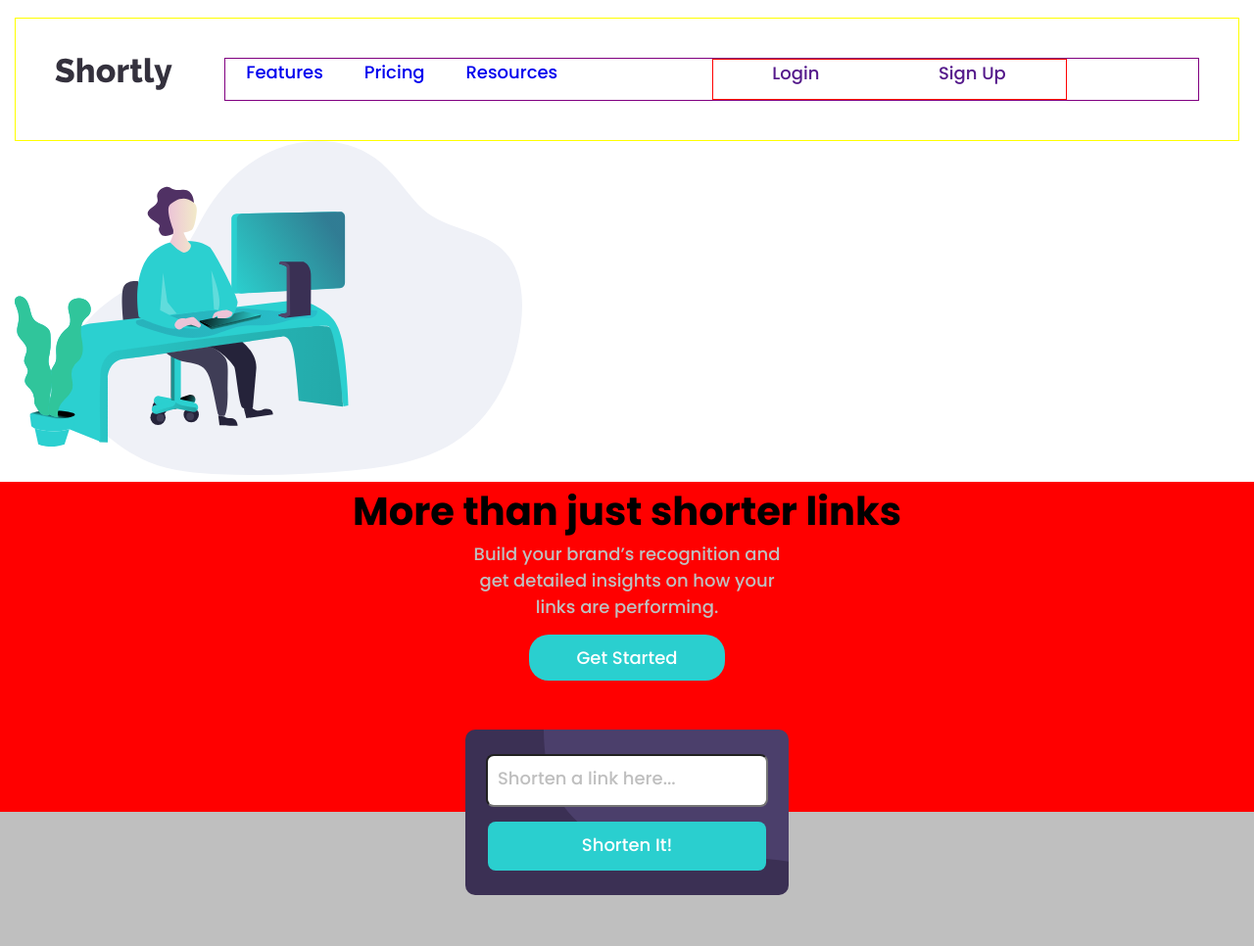
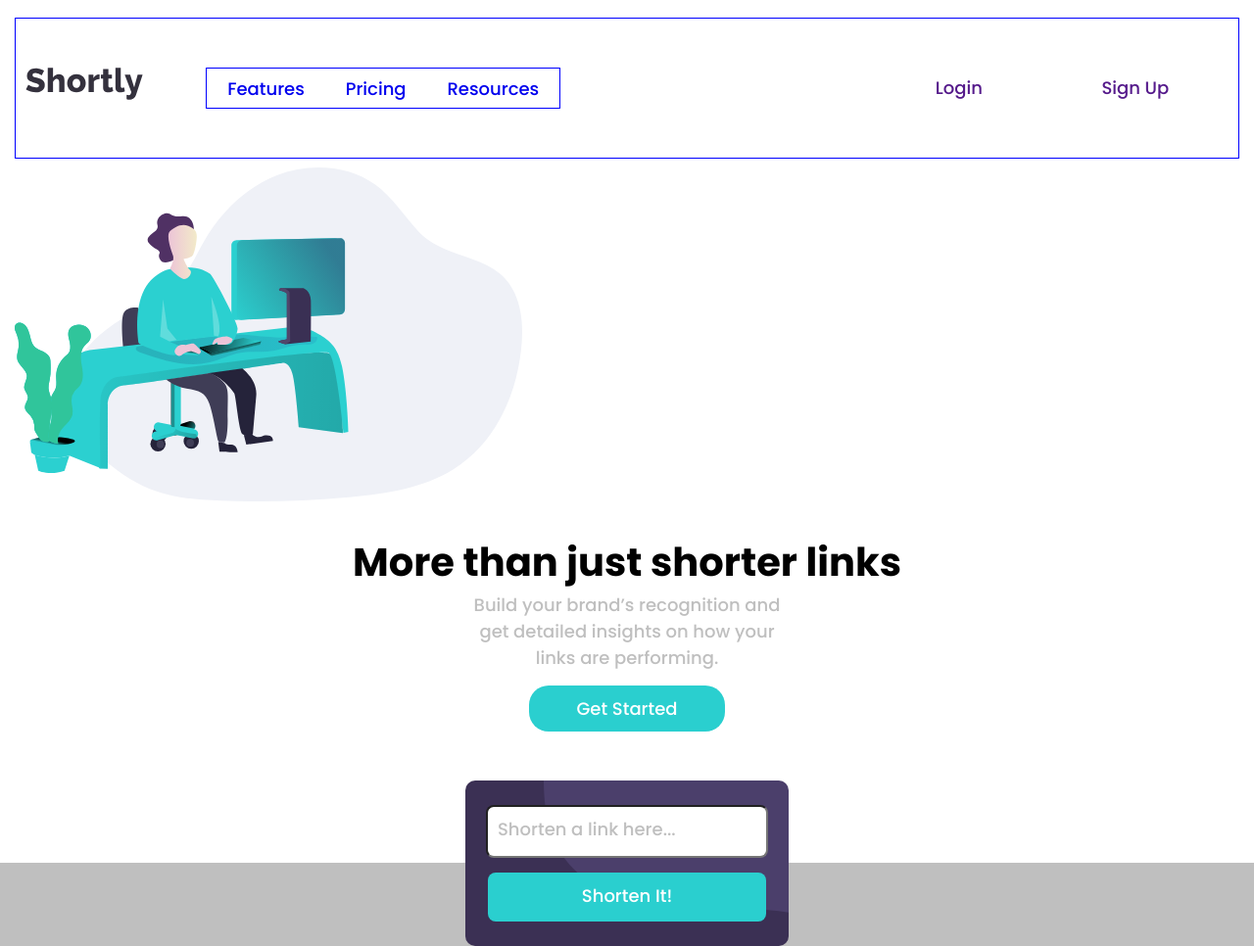
Before and after one commit to MiguelGoda/frontend-mentor-3, a plain HTML site: page index.html in a window 1280 px wide. Shown: the top 966 px of the page at 98% size. Drawn offline with Linux system fonts and the light colour scheme.

Commit message:
arreglando problemas

```diff
--- a/css/style.css
+++ b/css/style.css
@@ -22,13 +22,12 @@
   font-family: var(--Family);
   font-size: var(--Font_size);
 }
-  .wrapper{
+.wrapper {
   padding: 0 15px;
 }
-  .header{
+.header {
   background: white;
   padding-top: 1em;
-    overflow: hidden;
 }
 .header--contenedor {
   display: flex;
@@ -44,29 +43,35 @@
 .item {
   text-align: center;
   height: 40px;
-    justify-content: center;
+  display: flex;
+  align-items: center;
 }
 .item:hover {
   background-color: var(--Cyan);
   width: 17em;
-    text-align: center;
   border-radius: 2em;
   height: 40px;
   justify-content: center;
 }
-
-  .describe-contenedor {
+.describe {
+  overflow: hidden;
+}
+.illustration--contenedor {
+  margin-top: 0.5em;
+}
+.describe-propaganda {
   display: flex;
   flex-direction: column;
   justify-content: center;
   align-items: center;
 }
-  .describe h1 {
+.describe-propaganda h1 {
+  margin-top: 25px;
   font-weight: 700;
   font-size: 40px;
   text-align: center;
 }
-  .describe p {
+.describe-propaganda p {
   text-align: center;
   font-size: var(--Font_size);
   color: var(--Gray);
@@ -153,7 +158,7 @@
   background-color: var(--Gray);
   margin-top: -85px;
 }
-  .propaganda-contenedor{
+.propaganda-contenedor {
   display: flex;
   flex-direction: column;
   justify-content: center;
@@ -185,15 +190,15 @@
   align-items: center;
   margin-bottom: 60px;
 }
-  .caja p{
+.caja p {
   text-align: center;
 }
-  .description{
+.description {
   width: 311px;
   margin-top: 15px;
   margin-bottom: 45px;
 }
-  .description p{
+.description p {
   font-size: var(--Font_size);
   color: var(--Gray);
 }
@@ -218,7 +223,7 @@
   height: 10px;
   transform: rotateZ(90deg);
 }
-  .segunda-parte{
+.segunda-parte {
   background-image: url(/images/bg-boost-mobile.svg);
   height: 300px;
   color: white;
@@ -229,48 +234,48 @@
   justify-content: center;
   align-items: center;
 }
-  .footer{
+.footer {
   background-color: var(--Very_Dark_Violet);
   color: white;
 }
-  .footer-logotipo{
+.footer-logotipo {
   margin-top: 50px;
 }
 .footer li {
   list-style: none;
 }
 
-  .footer-container{
+.footer-container {
   display: flex;
   flex-direction: column;
   justify-content: center;
   align-items: center;
   text-align: center;
 }
-.table{
+.table {
   font-size: var(--Font_size);
   margin: 10px;
 }
-.table-titulo{
+.table-titulo {
   margin: 25px;
 }
 .features li {
   margin: 10px;
   font-size: var(--Font_size);
 }
-.social{
+.social {
   padding: 50px;
 }
-.social-contenedor{
+.social-contenedor {
   display: flex;
   flex-direction: row;
   justify-content: center;
   align-items: center;
 }
-.redes{
+.redes {
   margin: 0px 12px 0px 12px;
 }
-.redes img{
+.redes img {
   width: 35px;
 }
 @media screen and (max-width: 375px) {
@@ -299,7 +304,7 @@ padding: 50px;
     align-items: center;
     justify-content: space-evenly;
   }
-  .menu-izquierda{
+  .menu-izquierda {
     display: flex;
     flex-direction: column;
     align-items: center;
@@ -319,10 +324,9 @@ padding: 50px;
     content: "";
     height: 1px;
     width: 280px;
-    background:rgba(156, 154, 154, 0.418);
+    background: rgba(156, 154, 154, 0.418);
     position: absolute;
     top: 215px;
-
   }
 
   .line {
@@ -332,42 +336,39 @@ padding: 50px;
   }
 }
 @media screen and (min-width: 376px) {
-  body{
-    background: red;
-  }
   .wrapper {
     max-width: 1440px;
     margin: auto;
   }
-  .container{
-    padding: 40px;
-    border: 1px yellow solid;
+
+  .item:hover {
+    background-color: var(--Cyan);
+    width: 7em;
+    border-radius: 2em;
+    height: 40px;
+  }
+
+  .container {
+    padding: 50px 10px;
+    border: 1px blue solid;
     display: flex;
     justify-content: space-between;
   }
-  .header--contenedor{
-    margin: 1px solid blue;
+  .menu {
+    width: 85%;
     display: flex;
-    justify-content: space-around;
-  }
-  .menu{
-    width: 85%;
-    border: 1px purple solid;
-    display: grid;
-    grid-template-columns: 1fr 1fr ;
-    grid-template-rows: auto;
     justify-content: space-between;
   }
-  .menu-derecha{
-    /* border: 1px solid blue; */
+  .menu-derecha {
+    border: 1px solid blue;
     width: 20em;
     color: var(--Gray);
     display: flex;
     justify-content: space-around;
     flex-direction: row;
   }
-  .menu-izquierda{
-    border: 1px solid red;
+  .menu-izquierda {
+    /* border: 1px solid red; */
     width: 20em;
     display: flex;
     flex-direction: row;
--- a/index.html
+++ b/index.html
@@ -1,15 +1,11 @@
 <!DOCTYPE html>
 <html lang="en">
+
 <head>
   <meta charset="UTF-8" />
   <meta name="viewport" content="width=device-width, initial-scale=1.0" />
 
-    <link
-      rel="icon"
-      type="image/png"
-      sizes="32x32"
-      href="./images/favicon-32x32.png"
-    />
+  <link rel="icon" type="image/png" sizes="32x32" href="./images/favicon-32x32.png" />
   <link rel="stylesheet" href="./css/style.css" />
 
   <title>Frontend Mentor | Shortly URL shortening API Challenge</title>
@@ -27,12 +23,7 @@
       <header class="container">
         <div class="header--contenedor">
           <figure class="logotipo">
-              <img
-                src="./images/logo.svg"
-                srcset="./images/logo.svg 1x, ./images/logo.svg 2x"
-                width="120px"
-                alt="logo"
-              />
+            <img src="./images/logo.svg" srcset="./images/logo.svg 1x, ./images/logo.svg 2x" width="120px" alt="logo" />
           </figure>
           <div class="burguer-button" id="burguer-button">
             <div class="line line-1"></div>
@@ -62,24 +53,17 @@
           </div>
         </nav>
       </header>
-        <div class="illustration--contenedor">
-          <figure>
-            <img
-              src="./images/illustration-working.svg"
-              alt="illustration-working"
-              srcset="
-                ./images/illustration-working.svg 1x,
-                ./images/illustration-working.svg 2x
-              "
-              width="518px"
-            />
-          </figure>
-        </div>
     </div>
   </section>
   <section class="describe">
     <div class="wrapper">
       <div class="describe-contenedor">
+        <div class="illustration--contenedor">
+          <figure>
+            <img src="./images/illustration-working.svg" alt="illustration-working" srcset=" /images/illustration-working.svg 1x, ./images/illustration-working.svg 2x" width="518px" />
+          </figure>
+        </div>
+        <div class="describe-propaganda">
           <div class="tittle">
             <h1>More than just shorter links</h1>
           </div>
@@ -90,17 +74,12 @@
           <div class="get-started btn">Get Started</div>
         </div>
       </div>
+    </div>
   </section>
   <section class="formulario">
     <div class="wrapper">
       <div class="formulario--contenedor">
-          <input
-            type="url"
-            name="url shortener"
-            class="shorten"
-            id=""
-            placeholder="Shorten a link here..."
-          />
+        <input type="url" name="url shortener" class="shorten" id="" placeholder="Shorten a link here..." />
         <!-- <span class=".empty-text"><em>Please add a link</em></span> -->
         <span class="shorten-it btn">Shorten It!</span>
       </div>
@@ -117,36 +96,29 @@
         <div class="propaganda--tabla">
           <h2>Advanced Statistics</h2>
           <div class="descripcion">
-              Track how your links are performing across the web with our advanced
-              statistics dashboard.
+            Track how your links are performing across the web with our
+            advanced statistics dashboard.
           </div>
         </div>
         <div class="caja-brand caja">
           <div class="contenedor-icon">
-              <img
-                src="./images/icon-brand-recognition.svg"
-                alt="icon brand"
-                class="icon"
-              />
+            <img src="./images/icon-brand-recognition.svg" alt="icon brand" class="icon" />
           </div>
           <div class="caja-titulo">
             <h3>Brand Recognition</h3>
           </div>
           <div class="caja-descripcion description">
             <p>
-                Boost your brand recognition with each click. Generic links don’t
-                mean a thing. Branded links help instil confidence in your content.
+              Boost your brand recognition with each click. Generic links
+              don’t mean a thing. Branded links help instil confidence in your
+              content.
             </p>
           </div>
         </div>
         <div class="separador"></div>
         <div class="caja-detailed caja">
           <div class="contenedor-icon">
-              <img
-                src="./images/icon-detailed-records.svg"
-                alt="icon detailed"
-                class="icon"
-              />
+            <img src="./images/icon-detailed-records.svg" alt="icon detailed" class="icon" />
           </div>
           <div class="caja-titulo">
             <h3>Detailed Records</h3>
@@ -154,18 +126,15 @@
           <div class="caja-descripcion description">
             <p>
               Gain insights into who is clicking your links. Knowing when and
-                where people engage with your content helps inform better decisions.
+              where people engage with your content helps inform better
+              decisions.
             </p>
           </div>
         </div>
         <div class="separador"></div>
         <div class="caja-fully caja">
           <div class="contenedor-icon">
-              <img
-                src="./images/icon-fully-customizable.svg"
-                alt="icon fully"
-                class="icon"
-              />
+            <img src="./images/icon-fully-customizable.svg" alt="icon fully" class="icon" />
           </div>
 
           <div class="caja-titulo">
@@ -183,7 +152,7 @@
   </section>
   <section class="segunda-parte">
     <div class="wrapper">
-        <div class="describe-contenedor">
+      <div class="describe-propaganda">
         <div class="tittle">
           <h2>Boost your links today</h2>
         </div>
@@ -195,13 +164,8 @@
     <div class="wrapper">
       <div class="footer-container">
         <figure class="footer-logotipo">
-            <img
-              src="./images/logo-footer.svg"
-              srcset="./images/logo-footer.svg 1x, ./images/logo-footer.svg 2x"
-              width="120px"
-              alt="logo-footer"
-              class="footer-icono"
-            />
+          <img src="./images/logo-footer.svg" srcset="./images/logo-footer.svg 1x, ./images/logo-footer.svg 2x"
+            width="120px" alt="logo-footer" class="footer-icono" />
         </figure>
         <div class="features table">
           <div class="table-titulo">
@@ -238,32 +202,16 @@
       <div class="social">
         <div class="social-contenedor">
           <div class="facebook redes">
-              <img
-                src="./images/icon-facebook.svg"
-                alt="facebook"
-                class="facebook"
-              />
+            <img src="./images/icon-facebook.svg" alt="facebook" class="facebook" />
           </div>
           <div class="twitter redes">
-              <img
-                src="./images/icon-twitter.svg"
-                alt="twitter"
-                class="twitter"
-              />
+            <img src="./images/icon-twitter.svg" alt="twitter" class="twitter" />
           </div>
           <div class="pinteres redes">
-              <img
-                src="./images/icon-pinterest.svg"
-                alt="pinteres"
-                class="pinteres"
-              />
+            <img src="./images/icon-pinterest.svg" alt="pinteres" class="pinteres" />
           </div>
           <div class="instagram redes">
-              <img
-                src="./images/icon-instagram.svg"
-                alt="instagram"
-                class="instagram"
-              />
+            <img src="./images/icon-instagram.svg" alt="instagram" class="instagram" />
           </div>
         </div>
       </div>
@@ -277,4 +225,5 @@
   </div> -->
   <script src="./js/javascript.js"></script>
 </body>
+
 </html>
```
Lines whose indentation alone changed are shown as unchanged.
